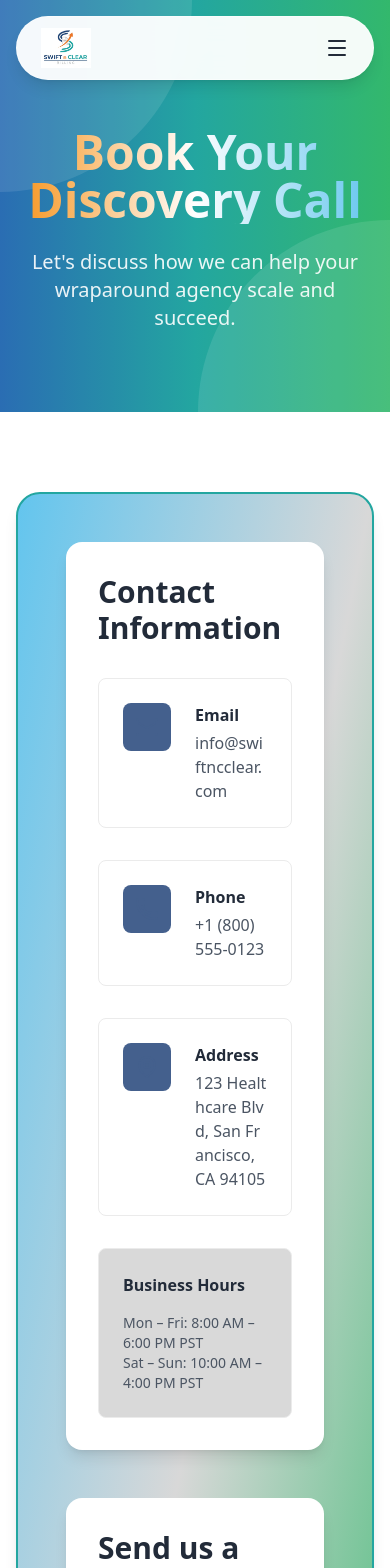
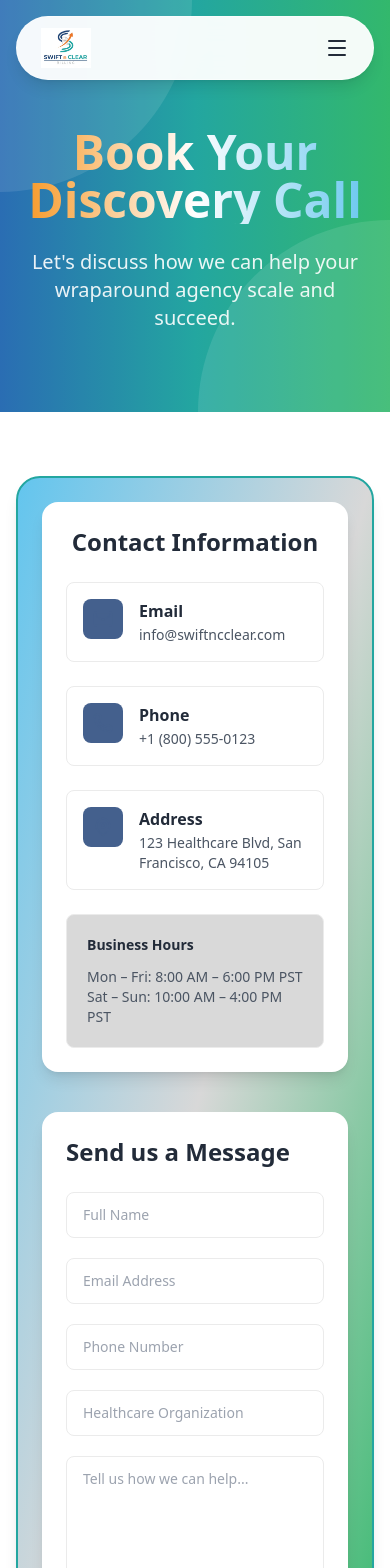
Before and after one commit to junaidmaqs00d/SNCB, a Next.js app: page /contact in a window 390 px wide. Shown: the top 1568 px of the page. Built offline with nearby package versions, Linux system fonts and the light colour scheme.

Commit message:
mobile screen update

```diff
--- a/app/contact/page.tsx
+++ b/app/contact/page.tsx
@@ -1,5 +1,4 @@
 'use client'
-
 import { Navbar } from '@/components/navbar'
 import { Footer } from '@/components/footer'
 import { motion } from 'framer-motion'
@@ -47,7 +46,6 @@ export default function ContactPage() {
         headers: { 'Content-Type': 'application/json' },
         body: JSON.stringify(data),
       })
-
       if (response.ok) {
         setSubmitSuccess(true)
         reset()
@@ -72,7 +70,6 @@ export default function ContactPage() {
           <div className="absolute top-0 left-0 w-96 h-96 bg-white rounded-full -translate-x-1/2 -translate-y-1/2" />
           <div className="absolute bottom-0 right-0 w-96 h-96 bg-white rounded-full translate-x-1/2 translate-y-1/2" />
         </div>
-
         <div className="max-w-7xl mx-auto px-4 text-center relative z-10">
           <motion.div
             initial={{ opacity: 0, y: 20 }}
@@ -90,22 +87,21 @@ export default function ContactPage() {
       </section>
 
       {/* ================= CONTENT ================= */}
-      <section className="py-20 bg-white">
-        <div className="max-w-7xl mx-auto px-4">
-          <div className="bg-gradient-to-br from-[#63C5EE] via-[#D8D8D8] to-[#33B86C] rounded-3xl p-12 shadow-lg border-2 border-[#23A6A0]">
-            <div className="grid grid-cols-1 lg:grid-cols-2 gap-12">
-
+      <section className="py-16 md:py-20 bg-white">
+        <div className="max-w-7xl mx-auto px-4 sm:px-6 lg:px-8">
+          <div className="bg-gradient-to-br from-[#63C5EE] via-[#D8D8D8] to-[#33B86C] rounded-3xl p-6 sm:p-10 lg:p-12 shadow-lg border-2 border-[#23A6A0]">
+            <div className="grid grid-cols-1 lg:grid-cols-2 gap-10 lg:gap-12">
               {/* ========= CONTACT INFO ========= */}
               <motion.div
                 variants={containerVariants}
                 initial="hidden"
                 whileInView="visible"
                 viewport={{ once: true }}
-                className="space-y-8 bg-white rounded-2xl p-8 shadow-lg"
+                className="space-y-6 bg-white rounded-2xl p-6 sm:p-8 shadow-lg"
               >
                 <motion.h2
                   variants={itemVariants}
-                  className="text-3xl font-bold mb-8"
+                  className="text-2xl sm:text-3xl font-bold mb-6 sm:mb-8 text-center sm:text-left"
                 >
                   Contact Information
                 </motion.h2>
@@ -134,16 +130,15 @@ export default function ContactPage() {
                     key={i}
                     variants={itemVariants}
                     href={item.href}
-                    className="flex gap-6 p-6 bg-card rounded-lg border border-border hover:shadow-lg transition-shadow group"
+                    className="flex items-start sm:items-center gap-4 sm:gap-6 p-4 sm:p-6 bg-card rounded-lg border border-border hover:shadow-lg transition-shadow group"
                   >
-                    <div className="w-12 h-12 bg-primary bg-opacity-10 rounded-lg flex items-center justify-center flex-shrink-0 group-hover:bg-primary group-hover:bg-opacity-20">
-                      <item.icon className="w-6 h-6 text-primary" />
+                    <div className="w-10 h-10 sm:w-12 sm:h-12 bg-primary bg-opacity-10 rounded-lg flex items-center justify-center flex-shrink-0 group-hover:bg-primary group-hover:bg-opacity-20">
+                      <item.icon className="w-5 h-5 sm:w-6 sm:h-6 text-primary" />
                     </div>
 
-                    {/* 🔑 FIXED AREA */}
-                    <div className="min-w-0">
-                      <h3 className="font-semibold mb-1">{item.label}</h3>
-                      <p className="text-gray-600 break-all sm:break-words">
+                    <div className="min-w-0 flex-1">
+                      <h3 className="font-semibold text-base sm:text-lg mb-0.5 sm:mb-1">{item.label}</h3>
+                      <p className="text-gray-600 text-sm sm:text-base break-words hyphens-auto">
                         {item.value}
                       </p>
                     </div>
@@ -152,10 +147,10 @@ export default function ContactPage() {
 
                 <motion.div
                   variants={itemVariants}
-                  className="p-6 bg-secondary rounded-lg border"
+                  className="p-5 sm:p-6 bg-secondary rounded-lg border text-sm sm:text-base"
                 >
-                  <h3 className="font-semibold mb-4">Business Hours</h3>
-                  <p className="text-sm text-gray-600">
+                  <h3 className="font-semibold mb-3 sm:mb-4">Business Hours</h3>
+                  <p className="text-gray-600">
                     Mon – Fri: 8:00 AM – 6:00 PM PST<br />
                     Sat – Sun: 10:00 AM – 4:00 PM PST
                   </p>
@@ -167,55 +162,57 @@ export default function ContactPage() {
                 initial={{ opacity: 0, y: 20 }}
                 whileInView={{ opacity: 1, y: 0 }}
                 viewport={{ once: true }}
-                className="p-8 bg-white rounded-2xl shadow-lg"
+                className="p-6 sm:p-8 bg-white rounded-2xl shadow-lg"
               >
-                <h2 className="text-3xl font-bold mb-8">
+                <h2 className="text-2xl sm:text-3xl font-bold mb-6 sm:mb-8">
                   Send us a Message
                 </h2>
 
                 {submitSuccess && (
-                  <div className="mb-6 p-4 bg-green-100 border border-green-300 rounded-lg text-green-800">
+                  <div className="mb-6 p-4 bg-green-100 border border-green-300 rounded-lg text-green-800 text-sm sm:text-base">
                     Thank you! We'll get back to you shortly.
                   </div>
                 )}
 
-                <form onSubmit={handleSubmit(onSubmit)} className="space-y-6">
+                <form onSubmit={handleSubmit(onSubmit)} className="space-y-5 sm:space-y-6">
                   <input
                     placeholder="Full Name"
                     {...register('name', { required: 'Name is required' })}
-                    className="w-full px-4 py-3 border rounded-lg"
+                    className="w-full px-4 py-3 border rounded-lg text-sm sm:text-base"
                   />
-                  {errors.name && <p className="text-red-500 text-sm">{errors.name.message}</p>}
+                  {errors.name && <p className="text-red-500 text-xs sm:text-sm">{errors.name.message}</p>}
 
                   <input
                     placeholder="Email Address"
                     {...register('email', { required: 'Email is required' })}
-                    className="w-full px-4 py-3 border rounded-lg"
+                    className="w-full px-4 py-3 border rounded-lg text-sm sm:text-base"
                   />
+                  {errors.email && <p className="text-red-500 text-xs sm:text-sm">{errors.email.message}</p>}
 
                   <input
                     placeholder="Phone Number"
                     {...register('phone')}
-                    className="w-full px-4 py-3 border rounded-lg"
+                    className="w-full px-4 py-3 border rounded-lg text-sm sm:text-base"
                   />
 
                   <input
                     placeholder="Healthcare Organization"
                     {...register('company')}
-                    className="w-full px-4 py-3 border rounded-lg"
+                    className="w-full px-4 py-3 border rounded-lg text-sm sm:text-base"
                   />
 
                   <textarea
                     rows={5}
                     placeholder="Tell us how we can help..."
                     {...register('message', { required: 'Message is required' })}
-                    className="w-full px-4 py-3 border rounded-lg resize-none"
+                    className="w-full px-4 py-3 border rounded-lg resize-none text-sm sm:text-base"
                   />
+                  {errors.message && <p className="text-red-500 text-xs sm:text-sm">{errors.message.message}</p>}
 
                   <button
                     type="submit"
                     disabled={isSubmitting}
-                    className="w-full bg-[#F7941E] hover:bg-[#E57F0F] text-white py-3 rounded-lg font-semibold flex items-center justify-center gap-2"
+                    className="w-full bg-[#F7941E] hover:bg-[#E57F0F] text-white py-3 rounded-lg font-semibold flex items-center justify-center gap-2 text-sm sm:text-base"
                   >
                     {isSubmitting ? 'Sending...' : <>
                       <Send className="w-4 h-4" /> Send Message
@@ -223,11 +220,10 @@ export default function ContactPage() {
                   </button>
                 </form>
 
-                <p className="text-xs text-gray-600 mt-4">
+                <p className="text-xs sm:text-sm text-gray-600 mt-4">
                   We respect your privacy. Your information will only be used to respond to your inquiry.
                 </p>
               </motion.div>
-
             </div>
           </div>
         </div>
```
